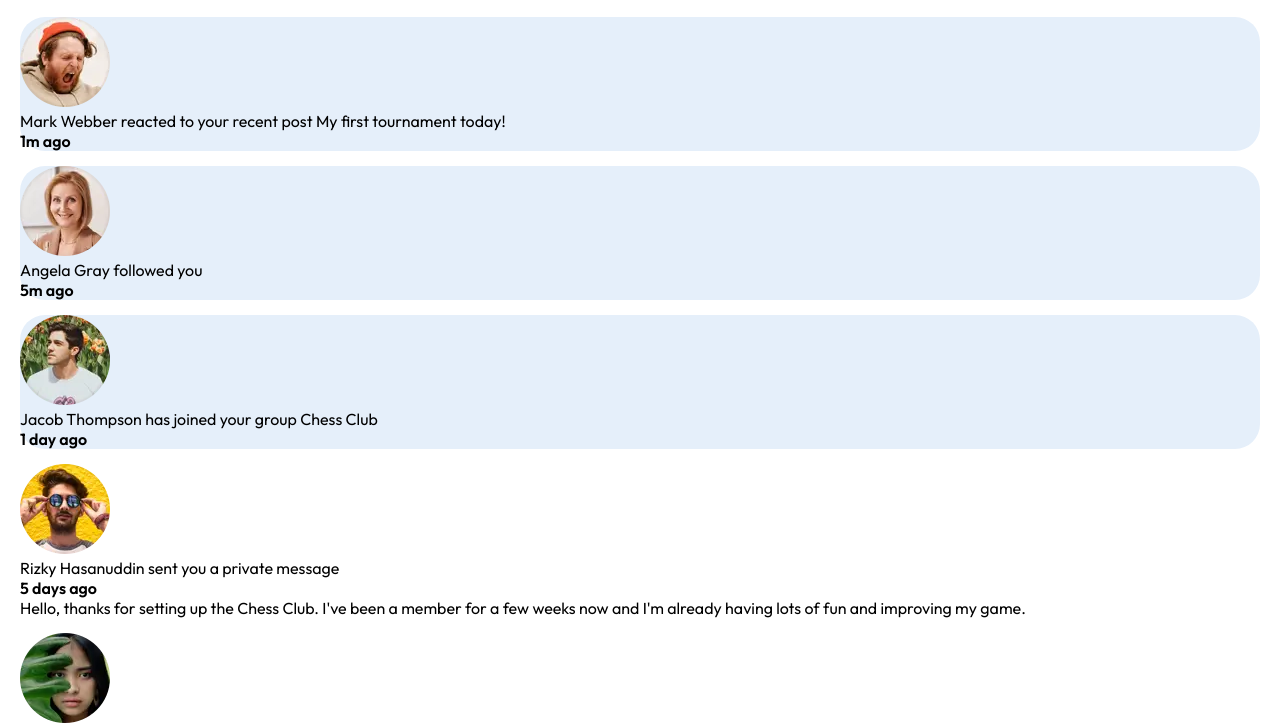
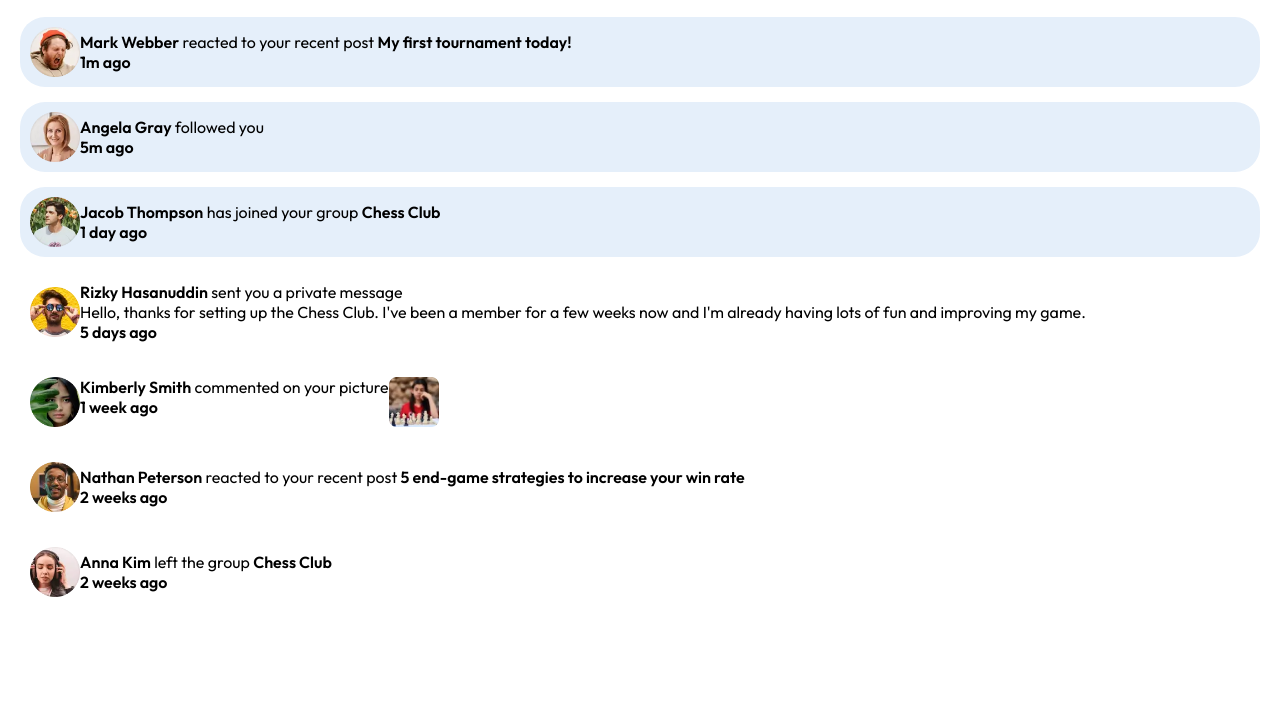
Before and after one commit to carlosalbertoC/notificationsPage, a plain HTML site: page index.html in a window 1280 px wide. Shown: the part 53-777 px from the top of the page. Drawn offline with Linux system fonts and the light colour scheme.

Commit message:
orden de burbujas listo

```diff
--- a/index.html
+++ b/index.html
@@ -7,7 +7,8 @@
   <link rel="icon" type="image/png" sizes="32x32" href="./images/favicon-32x32.png">
   <link rel="preconnect" href="https://fonts.googleapis.com">
   <link rel="preconnect" href="https://fonts.gstatic.com" crossorigin>
-  <link href="https://fonts.googleapis.com/css2?family=Outfit:wght@300;400;600&display=swap" rel="stylesheet">
+  <link href="https://fonts.googleapis.com/css2?family=Outfit:wght@300;400;600&family=Plus+Jakarta+Sans:ital,wght@0,500;0,600;0,700;0,800;1,500;1,600;1,700;1,800&display=swap" rel="stylesheet">
+
   <link rel="stylesheet" href="style.css">
 
 
@@ -25,42 +26,58 @@
   <section class="not-col">
     <div class="active">
       <img src="assets/images/avatar-mark-webber.webp" alt="">
+      <div class="bubble">
         <p><span class="user">Mark Webber</span> reacted to your recent post <span class="bold">My first tournament today!</span></p>
         <h4>1m ago</h4>
       </div>
+    </div>
     <div class="active">
       <img src="assets/images/avatar-angela-gray.webp" alt="">
+      <div class="bubble">
         <p><span class="user">Angela Gray</span> followed you</p>
         <h4>5m ago</h4>
       </div>
+    </div>
     <div class="active">
       <img src="assets/images/avatar-jacob-thompson.webp" alt="">
+      <div class="bubble">
         <p><span class="user">Jacob Thompson</span> has joined your group <span class="bold-blue">Chess Club</span></p>
         <h4>1 day ago</h4>
       </div>
+    </div>
     <div>
       <img src="assets/images/avatar-rizky-hasanuddin.webp" alt="">
+      <div class="bubble">
         <p><span class="user">Rizky Hasanuddin</span> sent you a private message</p>
+        <p>Hello, thanks for setting up the Chess Club. I've been a member for a few weeks now and I'm already having lots of fun and improving my game.</p>
         <h4>5 days ago</h4>
-      <p>Hello, thanks for setting up the Chess Club. I've been a member for a few weeks now and I'm already having lots of fun and improving my game.</p>
       </div>
+    </div>
+    <div>
       <div class="kimberly">
-      <div>
         <img src="assets/images/avatar-kimberly-smith.webp" alt="">
+        <div class="k-bubble">
+          <div class="bubble">
             <p><span class="user">Kimberly Smith</span> commented on your picture</p>
             <h4>1 week ago</h4>
           </div>
           <img src="assets/images/image-chess.webp" alt="">
         </div>
+      </div>
+    </div>
     <div>
       <img src="assets/images/avatar-nathan-peterson.webp" alt="">
+      <div class="bubble">
         <p><span class="user">Nathan Peterson</span> reacted to your recent post <span>5 end-game strategies to increase your win rate</span></p>
         <h4>2 weeks ago</h4>
       </div>
+    </div>
     <div>
       <img src="assets/images/avatar-anna-kim.webp" alt="">
+      <div class="bubble">
         <p><span class="user">Anna Kim</span> left the group <span class="bold-blue">Chess Club</span></p>
         <h4>2 weeks ago</h4>
+      </div>
     </div>
   </section>
 </body>
--- a/style.css
+++ b/style.css
@@ -15,6 +15,12 @@ section {
 p {
     font-size: 16px;
 }
+
+span {
+    font-weight: 600;
+}
+
+
 
 .header {
     /* background: hsl(211, 68%, 94%); */
@@ -34,11 +40,38 @@ p {
     color: hsl(210, 60%, 98%);
 }
 
-.not-col div {
+.not-col > div {
     margin-bottom: 15px;
+    display: flex;
+    padding: 10px;
+    align-items: center;
+}
+
+.not-col img {
+    width: 50px;
+    height: 50px;
+
 }
 
 .not-col div.active{
     background: hsl(211, 68%, 94%);
     border-radius: 25px;
 }
+
+.user {
+    font-weight: 800;
+}
+
+.bubble {
+    display: flex;
+    flex-direction: column;
+}
+
+.kimberly {
+    display: flex;
+    justify-content: space-between;
+}
+
+.k-bubble {
+    display: flex;
+}
```
Lines whose indentation alone changed are shown as unchanged.
